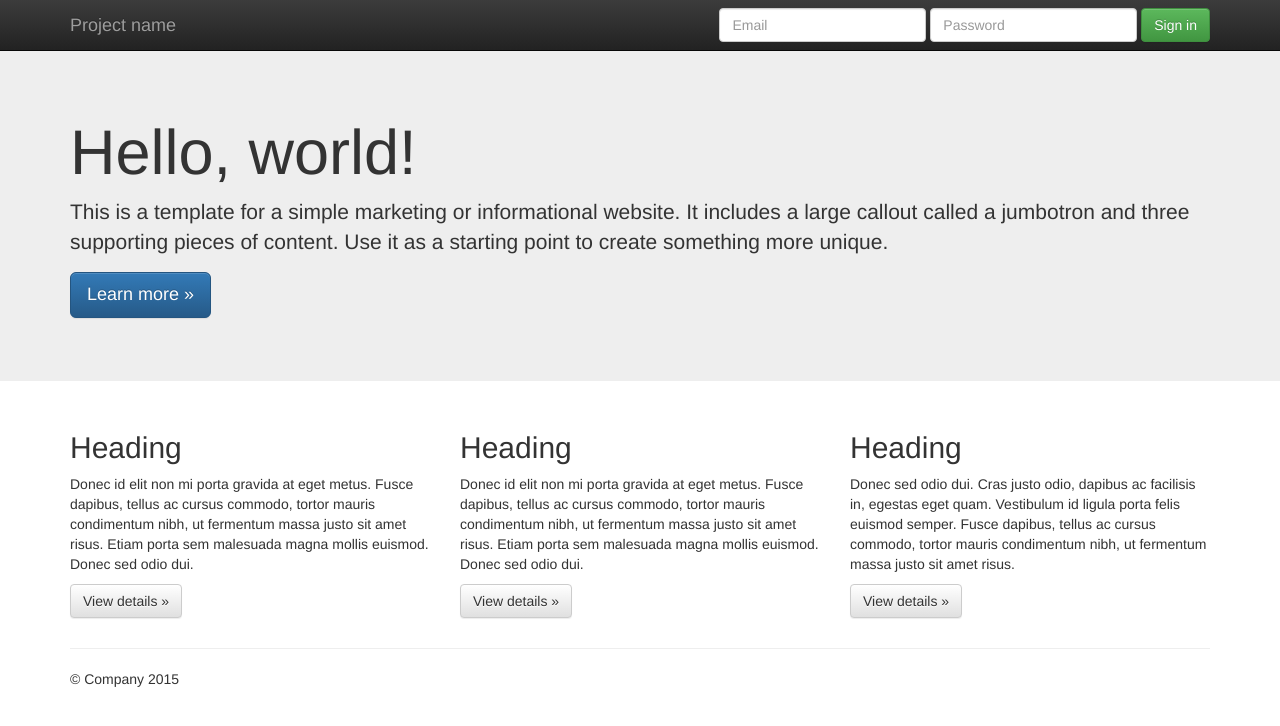
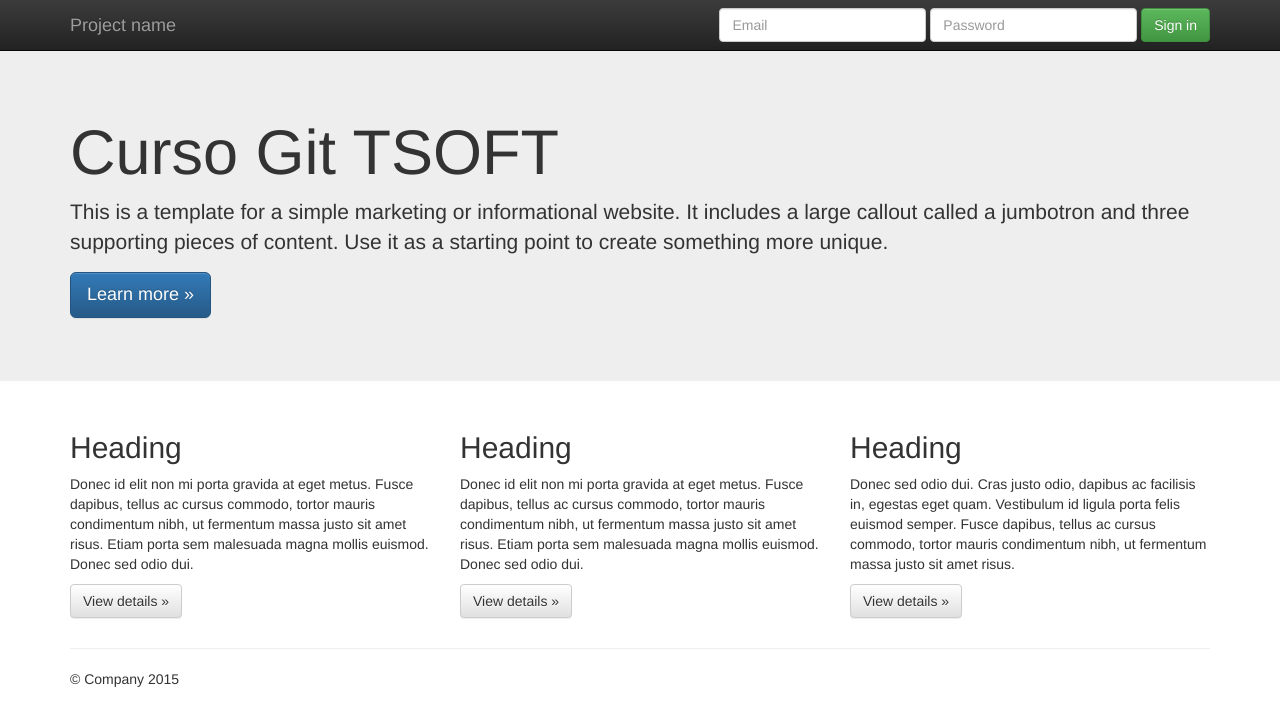
Before and after one commit to cleivan2023/RepasoGitBC14, a plain HTML site: page index.html in a window 1280 px wide. Drawn offline with nearby package versions, Linux system fonts and the light colour scheme.

Commit message:
Se actualiza template del proyecto. Se actualiza mensaje principal del Home.

```diff
--- a/index.html
+++ b/index.html
@@ -55,7 +55,7 @@
     <!-- Main jumbotron for a primary marketing message or call to action -->
     <div class="jumbotron">
       <div class="container">
-        <h1>Hello, world!</h1>
+        <h1>Curso Git TSOFT</h1>
         <p>This is a template for a simple marketing or informational website. It includes a large callout called a jumbotron and three supporting pieces of content. Use it as a starting point to create something more unique.</p>
         <p><a class="btn btn-primary btn-lg" href="#" role="button">Learn more &raquo;</a></p>
       </div>
```
